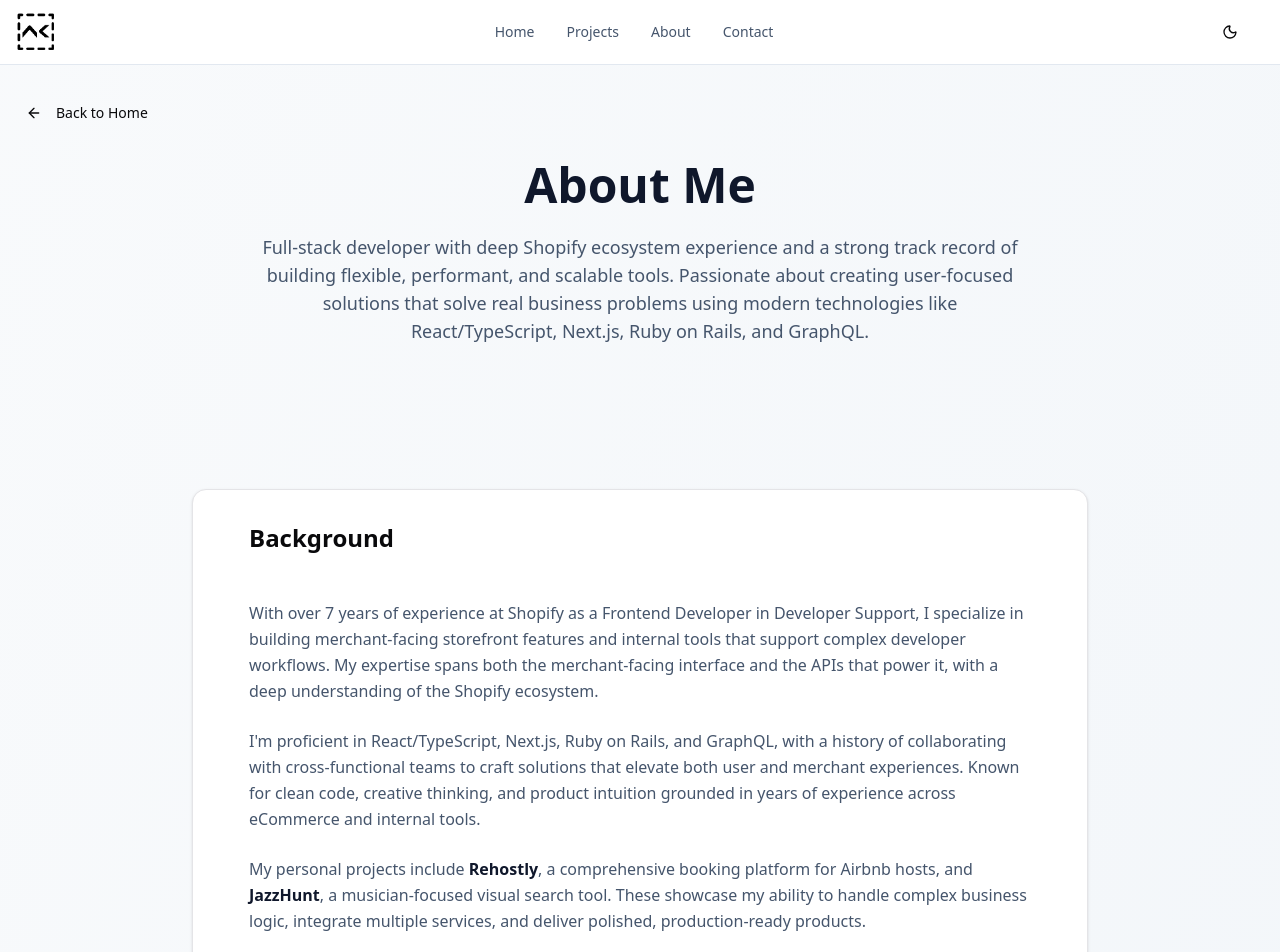
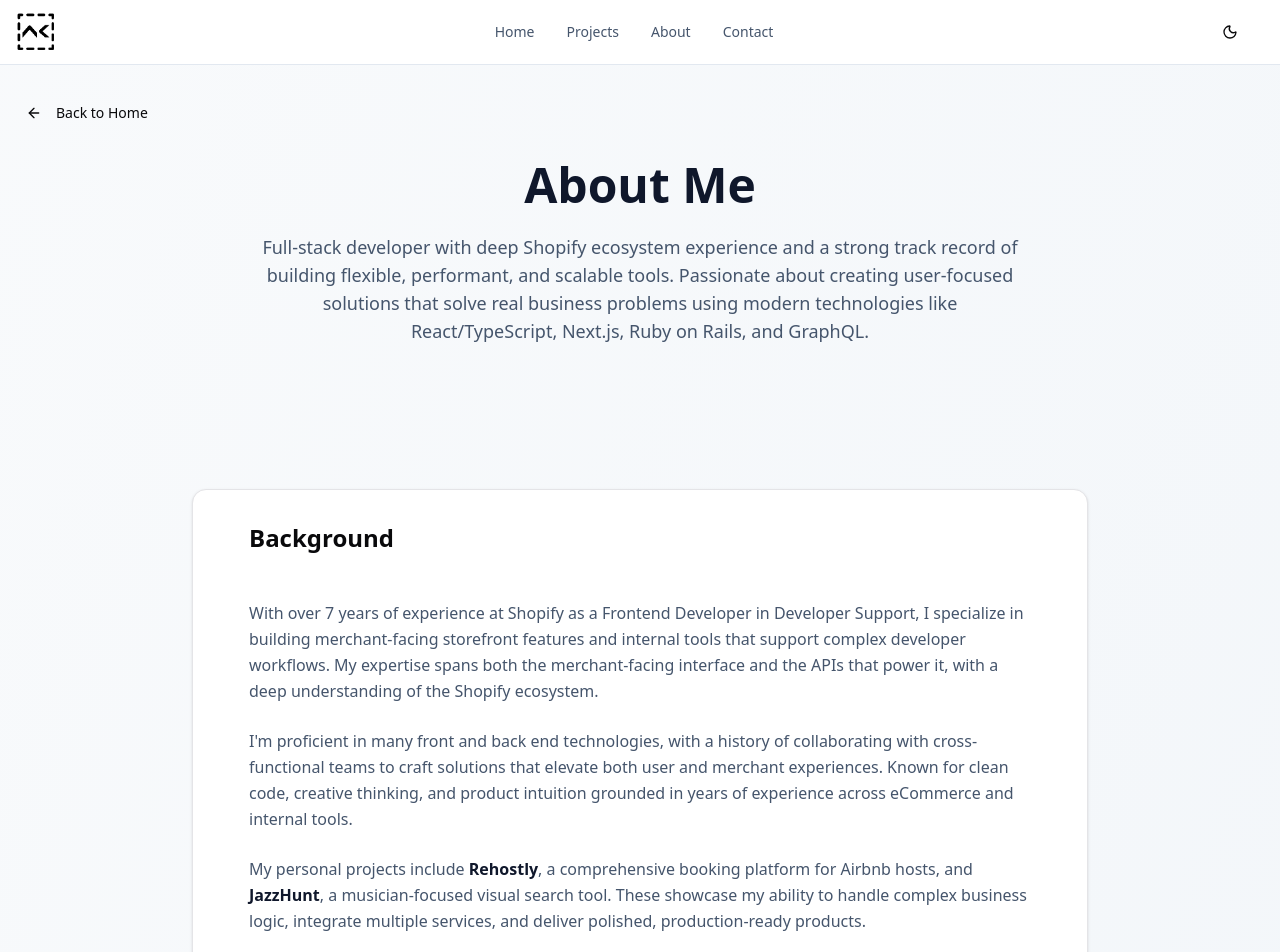
Before and after one commit to mikadosham/adam-khomsi, a Next.js app: page /about in a window 1280 px wide. Shown: the top 952 px of the page. Built offline with nearby package versions, Linux system fonts and the light colour scheme.

Commit message:
Update about page tech stack description to be more general

```diff
--- a/src/app/about/page.tsx
+++ b/src/app/about/page.tsx
@@ -189,8 +189,7 @@ export default function AboutPage() {
                 deep understanding of the Shopify ecosystem.
               </p>
               <p className="text-slate-600 dark:text-slate-300 leading-relaxed">
-                I&apos;m proficient in React/TypeScript, Next.js, Ruby on Rails,
-                and GraphQL, with a history of collaborating with
+                I&apos;m proficient in many front and back end technologies, with a history of collaborating with
                 cross-functional teams to craft solutions that elevate both user
                 and merchant experiences. Known for clean code, creative
                 thinking, and product intuition grounded in years of experience
```
